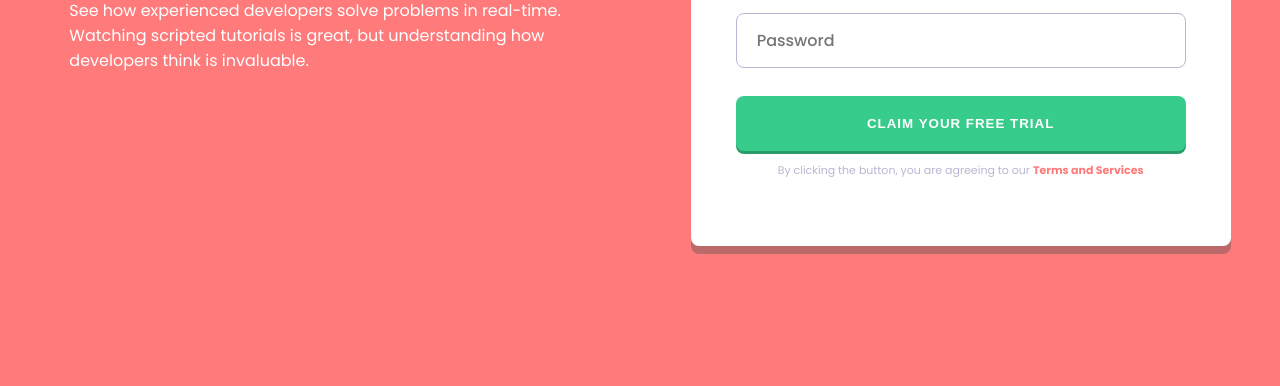
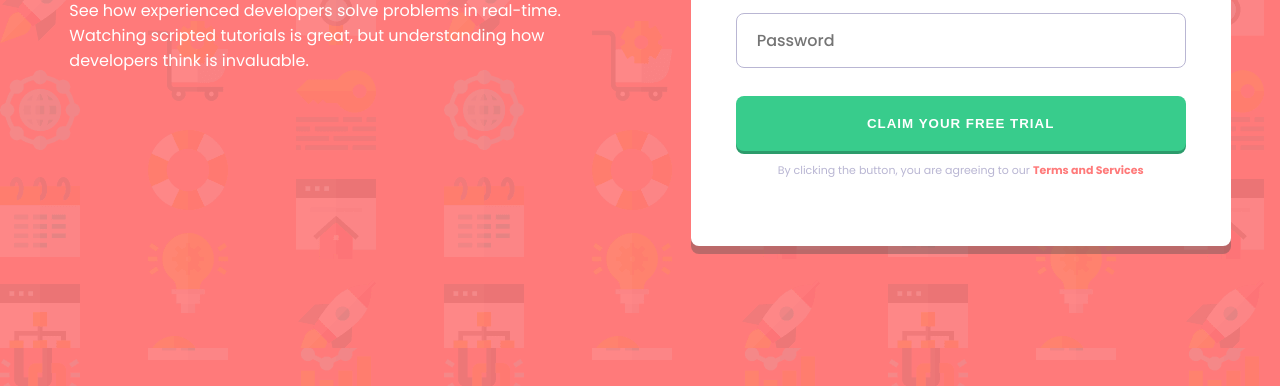
Before and after one commit to zetarck/intro-component-with-signup-form-master, a plain HTML site: page index.html in a window 1280 px wide. Shown: the part 452-838 px from the top of the page. Drawn offline with Linux system fonts and the light colour scheme; the site is published under a folder, as on GitHub Pages, so addresses that start at the root find nothing.

Commit message:
Update style.css

```diff
--- a/app/style.css
+++ b/app/style.css
@@ -12,7 +12,7 @@ html {
 
 body {
   font-family: "Poppins", sans-serif;
-  background-image: url(/images/bg-intro-desktop.png);
+  background-image: url('../images/bg-intro-desktop.png');
   background-color: #ff7a7a;
   font-size: 16px;
 }
```
